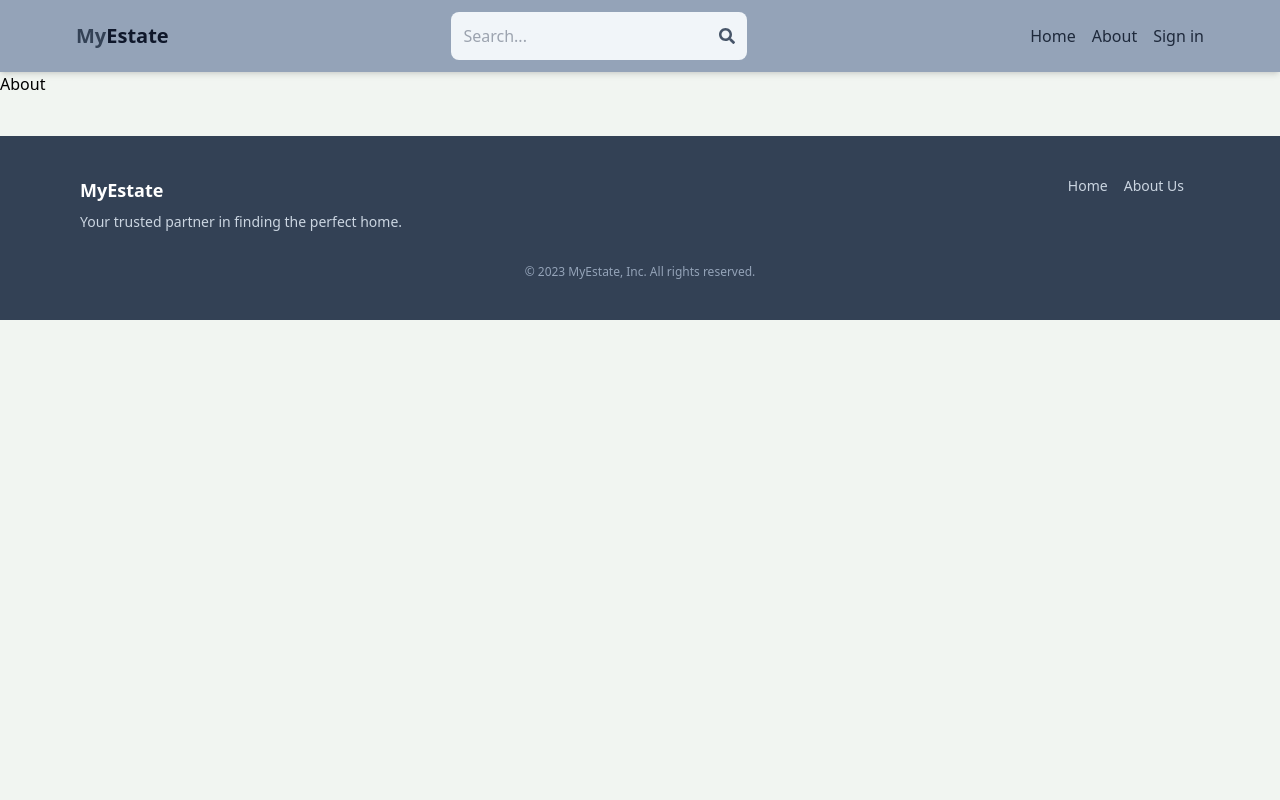
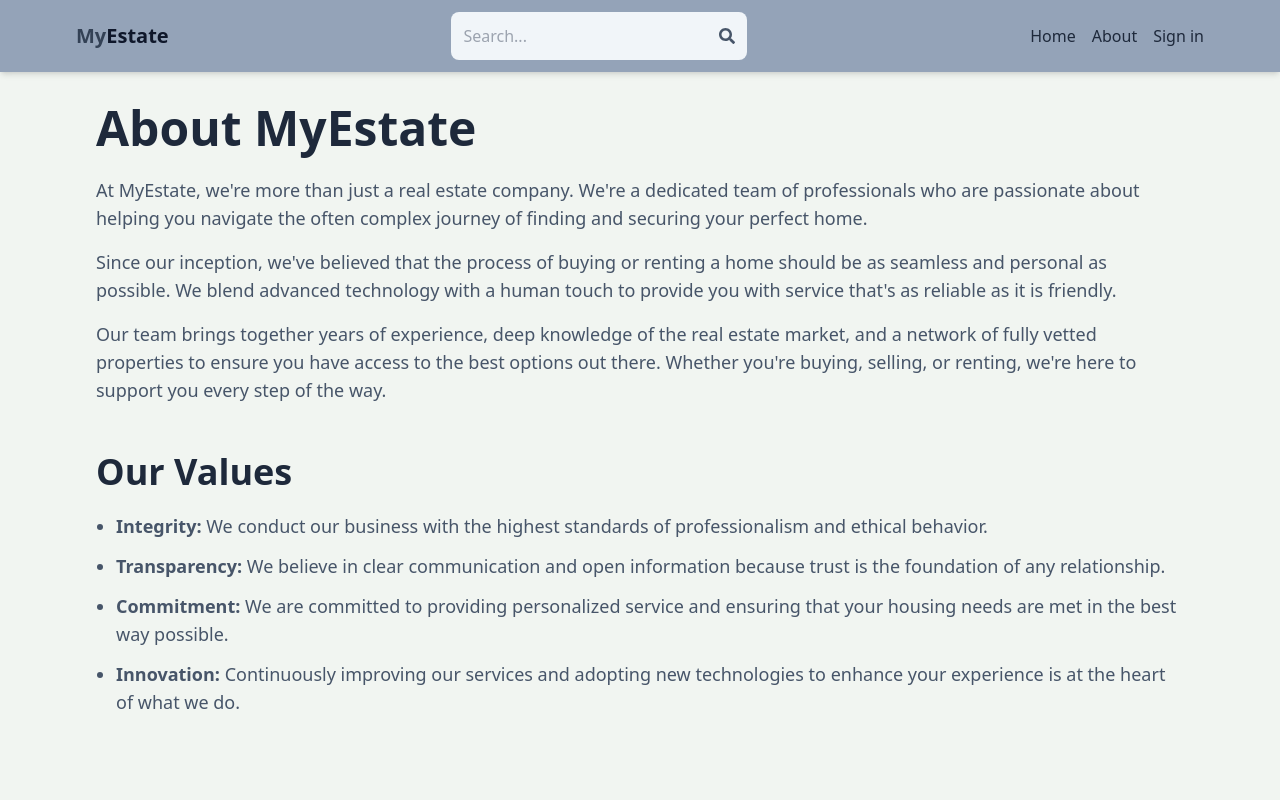
Before and after one commit to Kai0802/EstateManager, a React (Vite) app in the folder client/: page /about in a window 1280 px wide. Shown: the top 800 px of the page. Built offline with nearby package versions, Linux system fonts and the light colour scheme; no server answers.

Commit message:
add about page

```diff
--- a/client/src/views/About.jsx
+++ b/client/src/views/About.jsx
@@ -1,5 +1,59 @@
 import React from "react";
+import { Link } from "react-router-dom";
 
 export default function About() {
-  return <div>About</div>;
+  return (
+    <main className="max-w-6xl mx-auto p-4 sm:p-8">
+      <section className="mb-12">
+        <h1 className="text-3xl sm:text-5xl text-slate-800 font-bold mb-6">
+          About MyEstate
+        </h1>
+        <p className="text-slate-600 text-lg mb-4">
+          At MyEstate, we're more than just a real estate company. We're a
+          dedicated team of professionals who are passionate about helping you
+          navigate the often complex journey of finding and securing your
+          perfect home.
+        </p>
+        <p className="text-slate-600 text-lg mb-4">
+          Since our inception, we've believed that the process of buying or
+          renting a home should be as seamless and personal as possible. We
+          blend advanced technology with a human touch to provide you with
+          service that's as reliable as it is friendly.
+        </p>
+        <p className="text-slate-600 text-lg mb-4">
+          Our team brings together years of experience, deep knowledge of the
+          real estate market, and a network of fully vetted properties to ensure
+          you have access to the best options out there. Whether you're buying,
+          selling, or renting, we're here to support you every step of the way.
+        </p>
+      </section>
+
+      <section className="mb-12">
+        <h2 className="text-2xl sm:text-4xl text-slate-800 font-bold mb-5">
+          Our Values
+        </h2>
+        <ul className="list-disc pl-5 space-y-3">
+          <li className="text-slate-600 text-lg">
+            <strong>Integrity:</strong> We conduct our business with the highest
+            standards of professionalism and ethical behavior.
+          </li>
+          <li className="text-slate-600 text-lg">
+            <strong>Transparency:</strong> We believe in clear communication and
+            open information because trust is the foundation of any
+            relationship.
+          </li>
+          <li className="text-slate-600 text-lg">
+            <strong>Commitment:</strong> We are committed to providing
+            personalized service and ensuring that your housing needs are met in
+            the best way possible.
+          </li>
+          <li className="text-slate-600 text-lg">
+            <strong>Innovation:</strong> Continuously improving our services and
+            adopting new technologies to enhance your experience is at the heart
+            of what we do.
+          </li>
+        </ul>
+      </section>
+    </main>
+  );
 }
```
